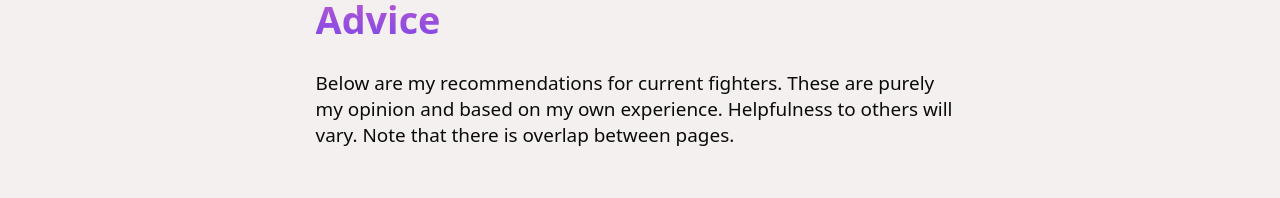
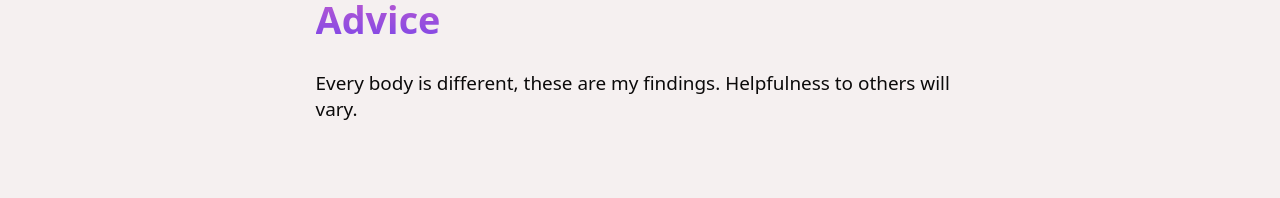
Before and after one commit to Barbacoa08/fighter-advice, a SvelteKit app: page / in a window 1280 px wide. Shown: the part 152-350 px from the top of the page. Built offline with nearby package versions, Linux system fonts and the light colour scheme; no server answers.

Commit message:
copy update

```diff
--- a/src/routes/+page.svelte
+++ b/src/routes/+page.svelte
@@ -15,9 +15,8 @@
 <h1>Welcome to barbajoe's <TextGradient>Fighter Advice</TextGradient></h1>
 
 <p>
-  Below are my recommendations for current fighters. These are purely my opinion
-  and based on my own experience. Helpfulness to others will vary. Note that
-  there is overlap between pages.
+  Every body is different, these are my findings. Helpfulness to others will
+  vary.
 </p>
 
 <ul class="homepage-links">
```
